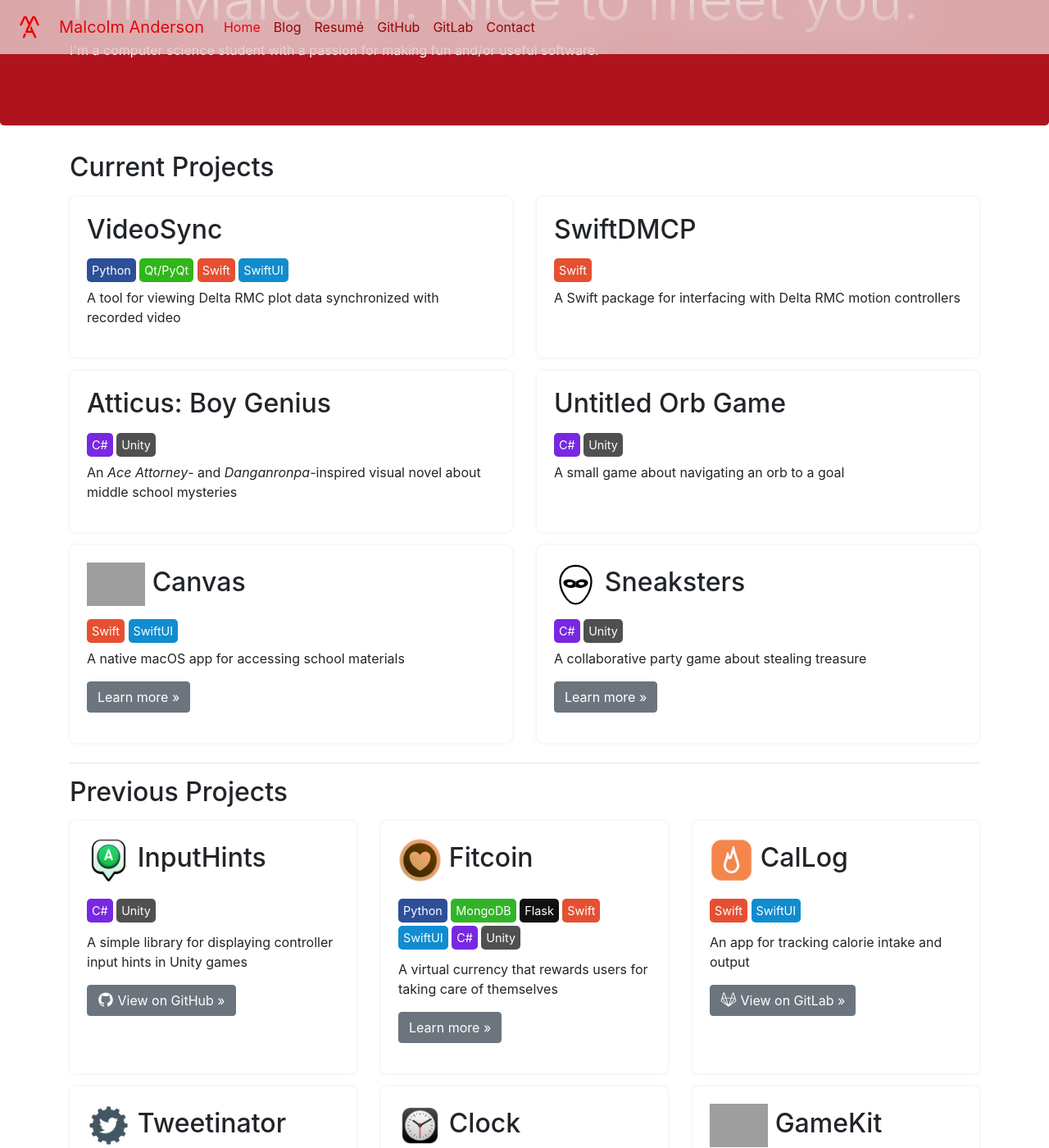
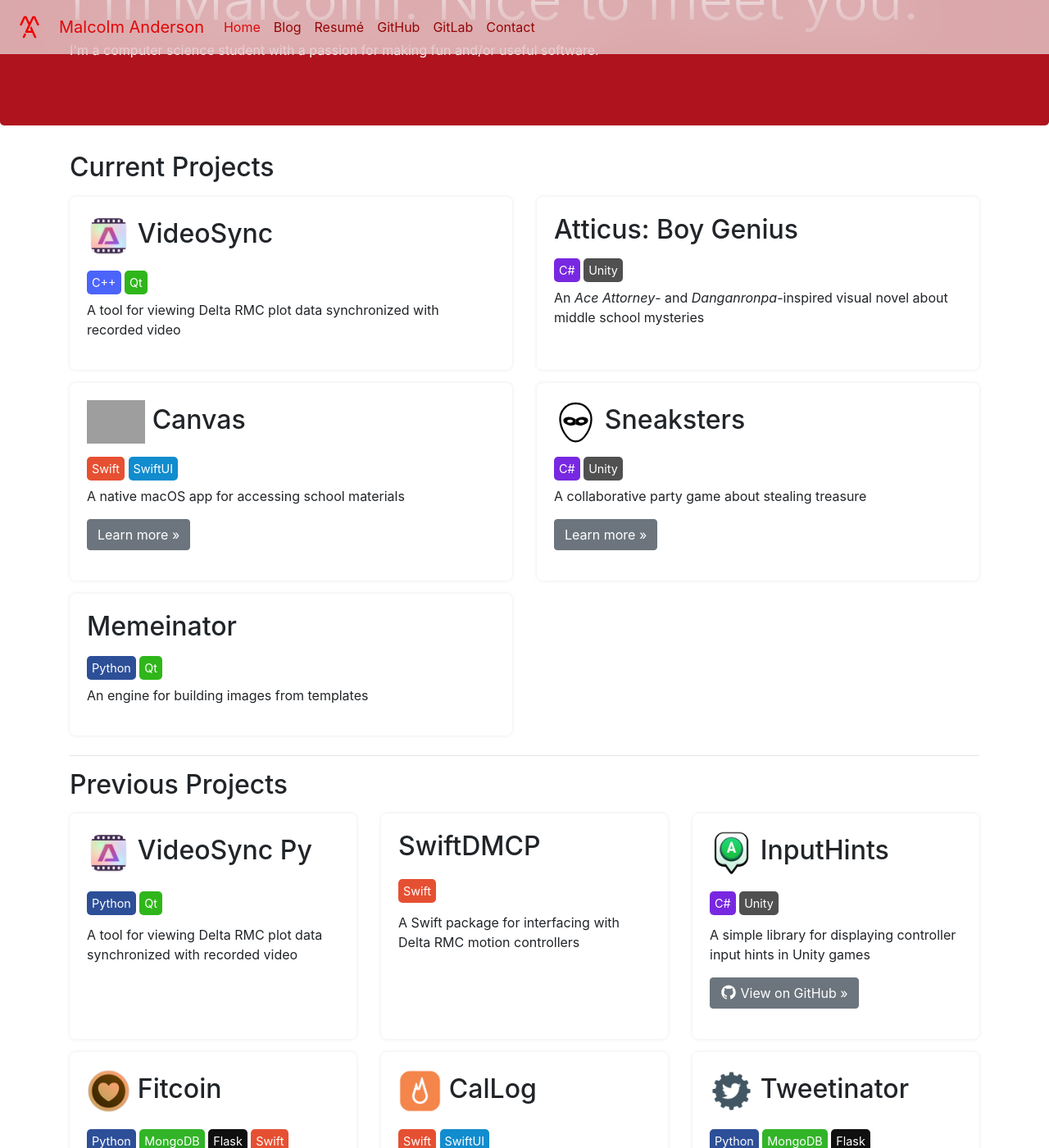
Before and after one commit to Meorge/meorge.github.io, a Jekyll site: the page built from index.html, in a window 1280 px wide and 1400 px high, scrolled down 221 px. Shown: the whole window at 82% size. Built offline with Jekyll 4.4.1, drawn with Linux system fonts in a browser that asks for light colours; grey boxes are pictures that could not be loaded.

Commit message:
Updated with Delta info

```diff
--- a/_data/lang_icons.yml
+++ b/_data/lang_icons.yml
@@ -47,7 +47,7 @@ git:
   icon: Git
 
 qt:
-  name: Qt/PyQt
+  name: Qt
   icon: Qt
 
 mongodb:
--- a/_data/project_tiles.yml
+++ b/_data/project_tiles.yml
@@ -1,22 +1,13 @@
 active:
   - name: VideoSync
+    logo: videosync_logo.png
     description: A tool for viewing Delta RMC plot data synchronized with recorded video
     tags:
-      - python
+      - cpp
       - qt
-      - swift
-      - swiftui
-  - name: SwiftDMCP
-    description: A Swift package for interfacing with Delta RMC motion controllers
-    tags:
-      - swift
+
   - name: "Atticus: Boy Genius"
     description: An <i>Ace Attorney</i>- and <i>Danganronpa</i>-inspired visual novel about middle school mysteries
-    tags:
-      - cs
-      - unity
-  - name: Untitled Orb Game
-    description: A small game about navigating an orb to a goal
     tags:
       - cs
       - unity
@@ -36,8 +27,25 @@ active:
       - unity
     buttons:
       more: sneaksters.html
+  - name: Memeinator
+    description: An engine for building images from templates
+    tags:
+      - python
+      - qt
 
 previous:
+  - name: VideoSync Py
+    logo: videosync_logo.png
+    description: A tool for viewing Delta RMC plot data synchronized with recorded video
+    tags:
+      - python
+      - qt
+
+  - name: SwiftDMCP
+    description: A Swift package for interfacing with Delta RMC motion controllers
+    tags:
+      - swift
+
   - name: InputHints
     logo: inputhints_logo.png
     description: A simple library for displaying controller input hints in Unity games
```
Also changed, not shown: _data/resume_tiles.yml (+11 -0 lines), assets/images/videosync_logo.png (added).
